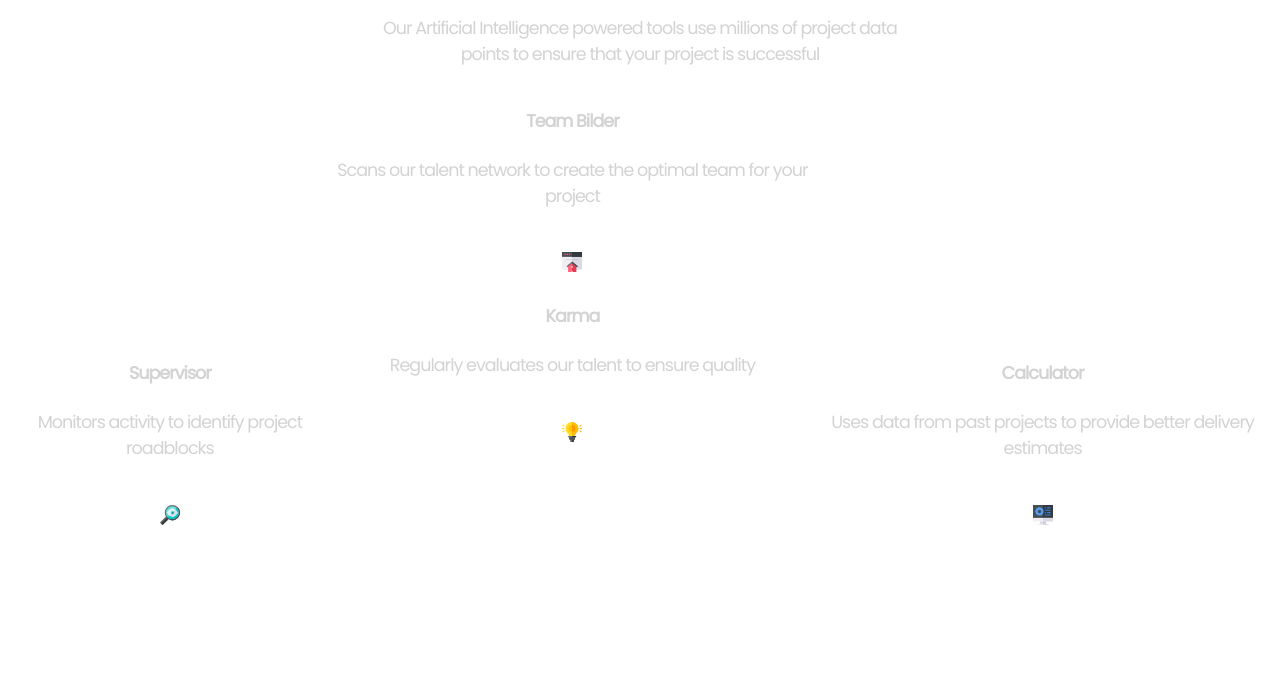
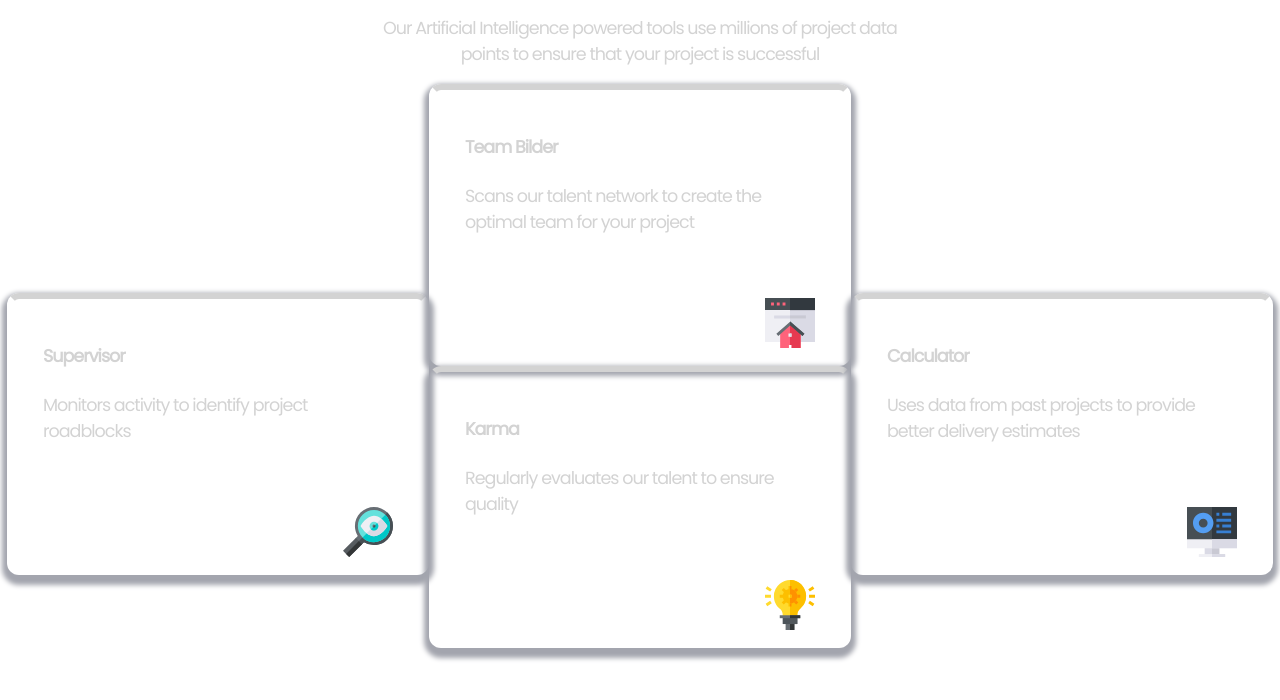
Before and after one commit to Grace-00/four-card-feature-section, a plain HTML site: page index.html in a window 1280 px wide. Shown: the part 104-804 px from the top of the page. Drawn offline with Linux system fonts and the light colour scheme.

Commit message:
box + img.icon styled

```diff
--- a/css/style.css
+++ b/css/style.css
@@ -47,3 +47,24 @@ img {
 .box-container-2 {
     align-self: flex-start;
 }
+
+.box {
+    width: 350px;
+    height: 230px;
+    text-align: left;
+    border: 6px solid;
+    border-left-color: transparent;
+    border-bottom-color: transparent;
+    border-right-color: transparent;
+    border-radius: 12px;
+    box-shadow: 0px 5px 5px 5px hsl(229, 6%, 66%);
+    padding: 20px 30px;
+}
+
+img.icon {
+    position: relative;
+    top: 20px;
+    left: 300px;
+    height: 50px;
+    width: 50px;
+}
```
